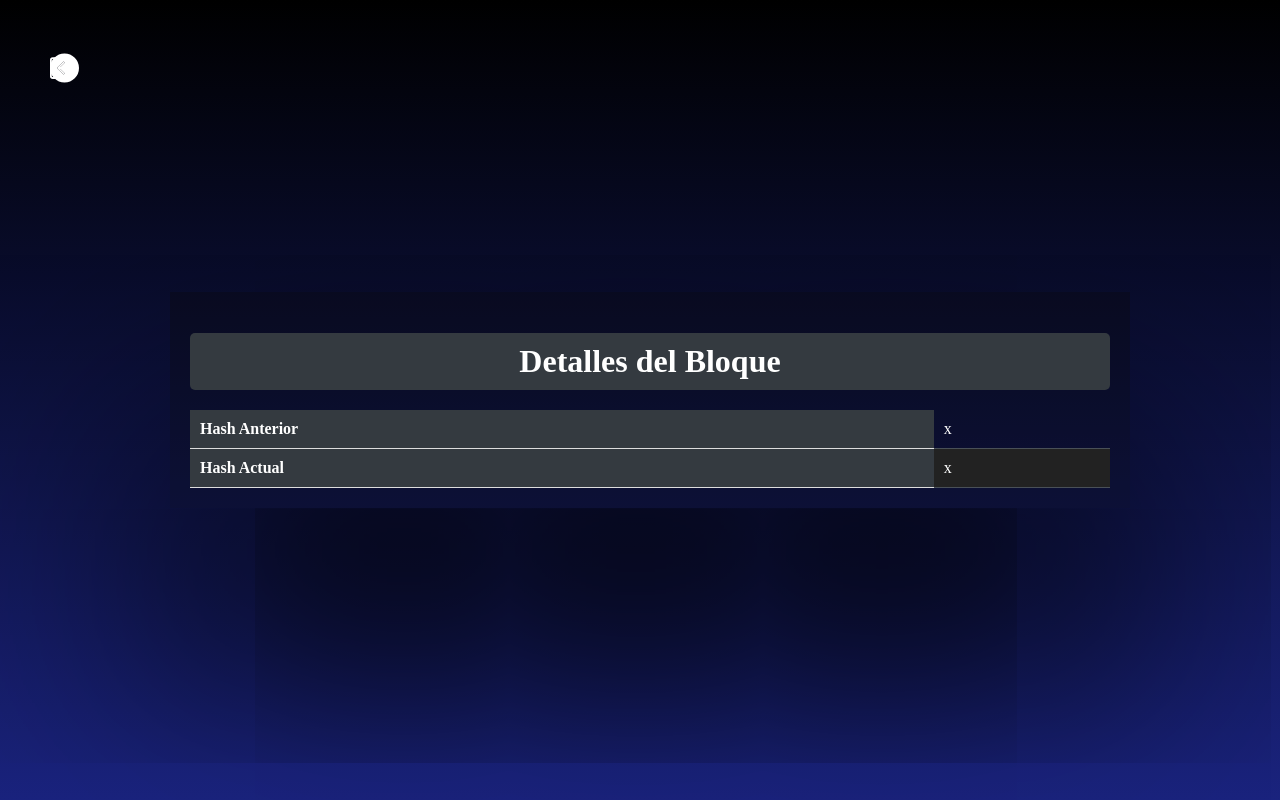
After one commit to Naxl29/PROYECTO-ARDUINO, a Flask app: template templates/usuario/hash.html in a window 1280 px wide. The commit adds this page. Run offline with Flask 3, Linux system fonts and the light colour scheme; the template is opened without the code that fills it: most values are stand-ins (such as "Sample title", 1, 10 or a date in 2020).

Commit message:
Vista Hash para ver los hashes por aparte del historial

```diff
--- a/app.py
+++ b/app.py
@@ -90,6 +90,15 @@ def see_blockchain():
     bloques_data = blockchain_instance.see()
     return render_template('usuario/blockchain.html', bloques=bloques_data)
 
+@app.route('/blockchain/block/hash/<hash>')
+def see_hash_details(hash):
+    blockchain_controller = BlockchainController()
+    bloque = blockchain_controller.get_block_by_hash(hash)
+    if bloque:
+        return render_template('usuario/hash.html', bloque=bloque)
+    else:
+        return "Bloque no encontrado"
+
 @app.context_processor
 def inject_now():
     return {'now': datetime.now()}
--- /dev/null
+++ b/templates/usuario/hash.html
@@ -0,0 +1,41 @@
+<!DOCTYPE html>
+<html lang="es">
+<head>
+    <meta charset="UTF-8">
+    <meta name="viewport" content="width=device-width, initial-scale=1.0">
+    <title>{% if bloque %}Detalles del Bloque{% else %}Historial Blockchain{% endif %}</title>
+    <link rel="stylesheet" href="{{ url_for('static', filename='css/styles.css') }}">
+</head>
+<body>
+    <div class="mb-3">
+        <a href="{{ url_for('see_blockchain') }}" class="boton-back" title="Volver a la Blockchain">
+            <svg xmlns="http://www.w3.org/2000/svg" width="20" height="20" fill="currentColor" class="bi bi-arrow-left-circle-fill" viewBox="0 0 16 16">
+                <path fill-rule="evenodd" d="M8 0a8 8 0 1 0 0 16A8 8 0 0 0 8 0zm3.5 7.5a.5.5 0 0 1 0 1H5.707l2.147 2.146a.5.5 0 0 1-.708.708l-3-3a.5.5 0 0 1 0-.708l3-3a.5.5 0 0 1 .708.708L5.707 7.5H11.5z"/>
+            </svg>
+        </a>
+        <a href="{{ url_for('button') }}" class="boton-back" title="Volver al panel">
+            <svg xmlns="http://www.w3.org/2000/svg" width="20" height="20" fill="currentColor" class="bi bi-box-arrow-in-left" viewBox="0 0 16 16">
+                <path fill-rule="evenodd" d="M10 3.5a.5.5 0 0 0-.5-.5h-8a.5.5 0 0 0-.5.5v9a.5.5 0 0 0 .5.5h8a.5.5 0 0 0 .5-.5v-2a.5.5 0 0 1 1 0v2A1.5 1.5 0 0 1 9.5 14h-8A1.5 1.5 0 0 1 0 12.5v-9A1.5 1.5 0 0 1 1.5 2h8A1.5 1.5 0 0 1 11 3.5v2a.5.5 0 0 1-1 0z"/>
+                <path fill-rule="evenodd" d="M4.146 8.354a.5.5 0 0 1 0-.708l3-3a.5.5 0 1 1 .708.708L5.707 7.5H14.5a.5.5 0 0 1 0 1H5.707l2.147 2.146a.5.5 0 0 1-.708.708z"/>
+            </svg>
+        </a>
+    </div>
+    <div class="historial-container">
+        <h1 class="titulo-historial">{% if bloque %}Detalles del Bloque{% else %}Hashes{% endif %}</h1>
+            <div class="table-responsive">
+                <table class="historial-table">
+                    <tbody>
+                        <tr>
+                            <th>Hash Anterior</th>
+                            <td class="hash-col" title="{{ bloque.anterior_hash }}">{{ bloque.anterior_hash }}</td>
+                        </tr>
+                        <tr>
+                            <th>Hash Actual</th>
+                            <td class="hash-col" title="{{ bloque.hash }}">{{ bloque.hash }}</td>
+                        </tr>
+                    </tbody>
+                </table>
+            </div>
+    </div>
+</body>
+</html>
```
Also changed, not shown: controllers/blockchain_controller.py (+13 -0 lines), templates/usuario/blockchain.html (+8 -7 lines).
